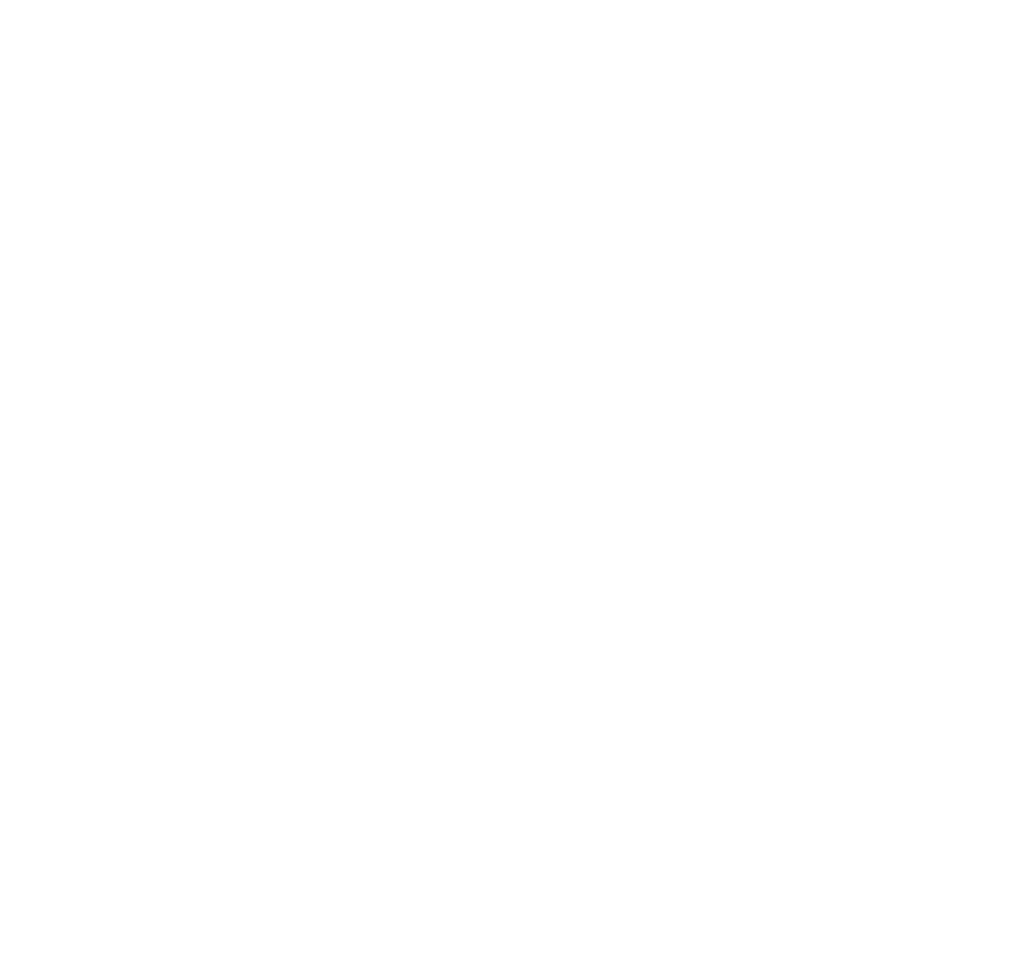
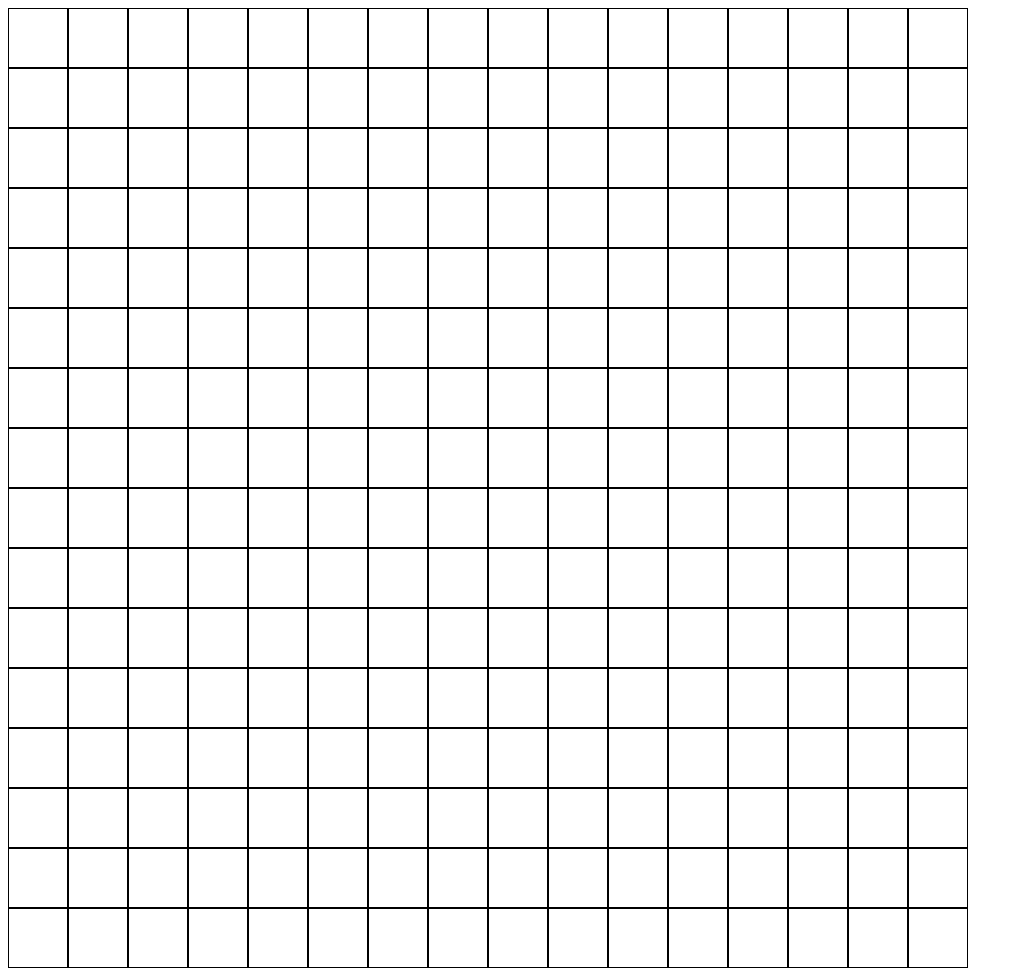
Before and after one commit to kevnhech/etch-a-sketch, a plain HTML site: page index.html in a window 1280 px wide. Shown: the whole page, without its empty margins (0-1023 px from the left). Before the commit the page ends 800 px from the top, so only its background shows below. Drawn offline with Linux system fonts and the light colour scheme.

Commit message:
Add a 16x16 grid layout using flexbox

```diff
--- a/script.js
+++ b/script.js
@@ -9,3 +9,12 @@ grid.appendChild(gridSquare);
 while (grid.childElementCount < 256) {
   grid.appendChild(gridSquare.cloneNode(true));
 }
+
+// Add an event listener method to every div in the grid
+const allGridSquares = document.querySelectorAll('.grid-square');
+
+allGridSquares.forEach((square) => {
+  square.addEventListener('mouseover', () => {
+    square.setAttribute('style', 'background-color: black;')
+  });
+});
--- a/style.css
+++ b/style.css
@@ -1,4 +1,15 @@
-/* .grid-square {
-  padding: 10px;
-  border: solid;
-} */
+* {
+  box-sizing: border-box;
+}
+
+#grid {
+  display: flex;
+  flex-wrap: wrap;
+  max-width: 960px;
+}
+
+.grid-square {
+  border: 1px solid black;
+  width: 60px;
+  height: 60px;
+}
```
